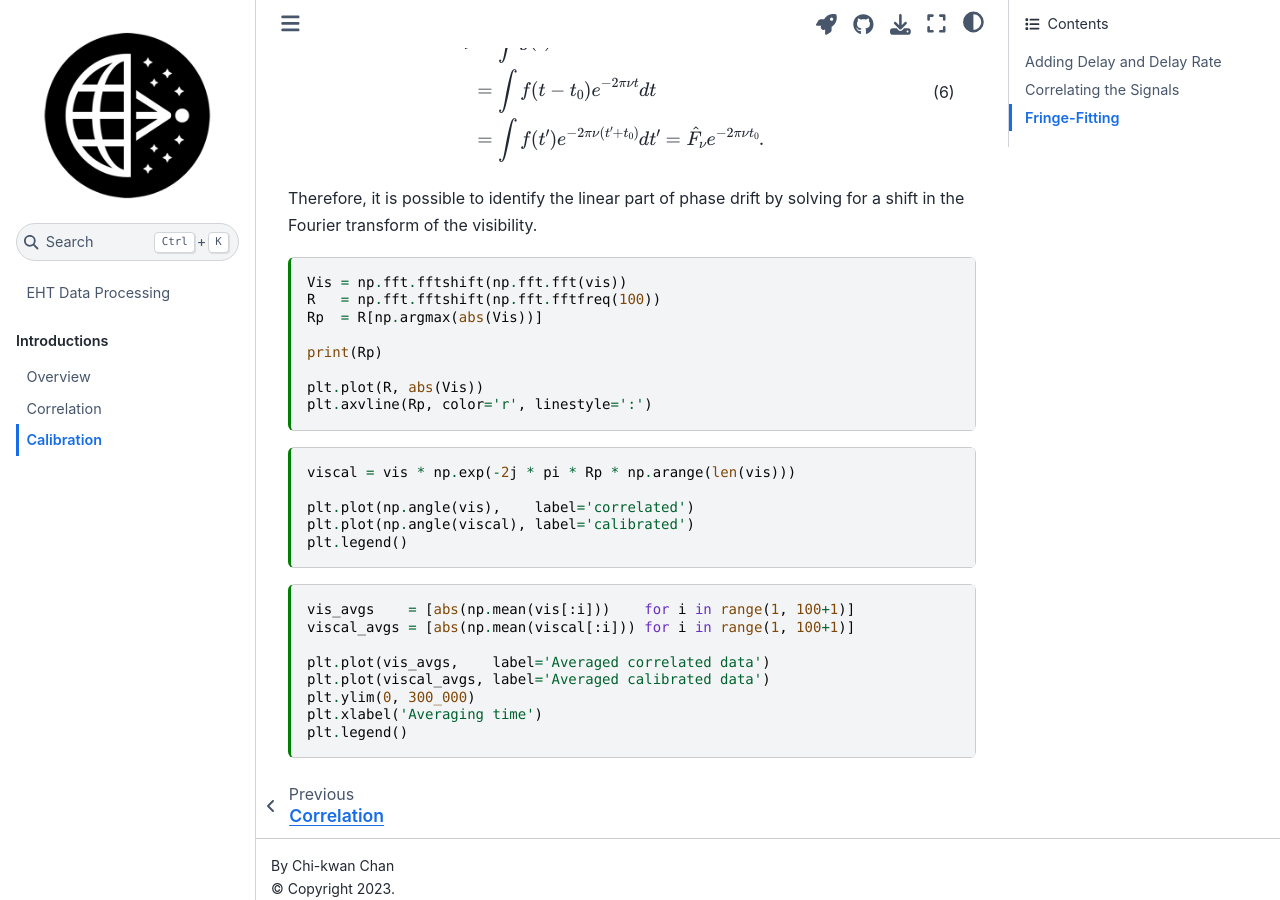
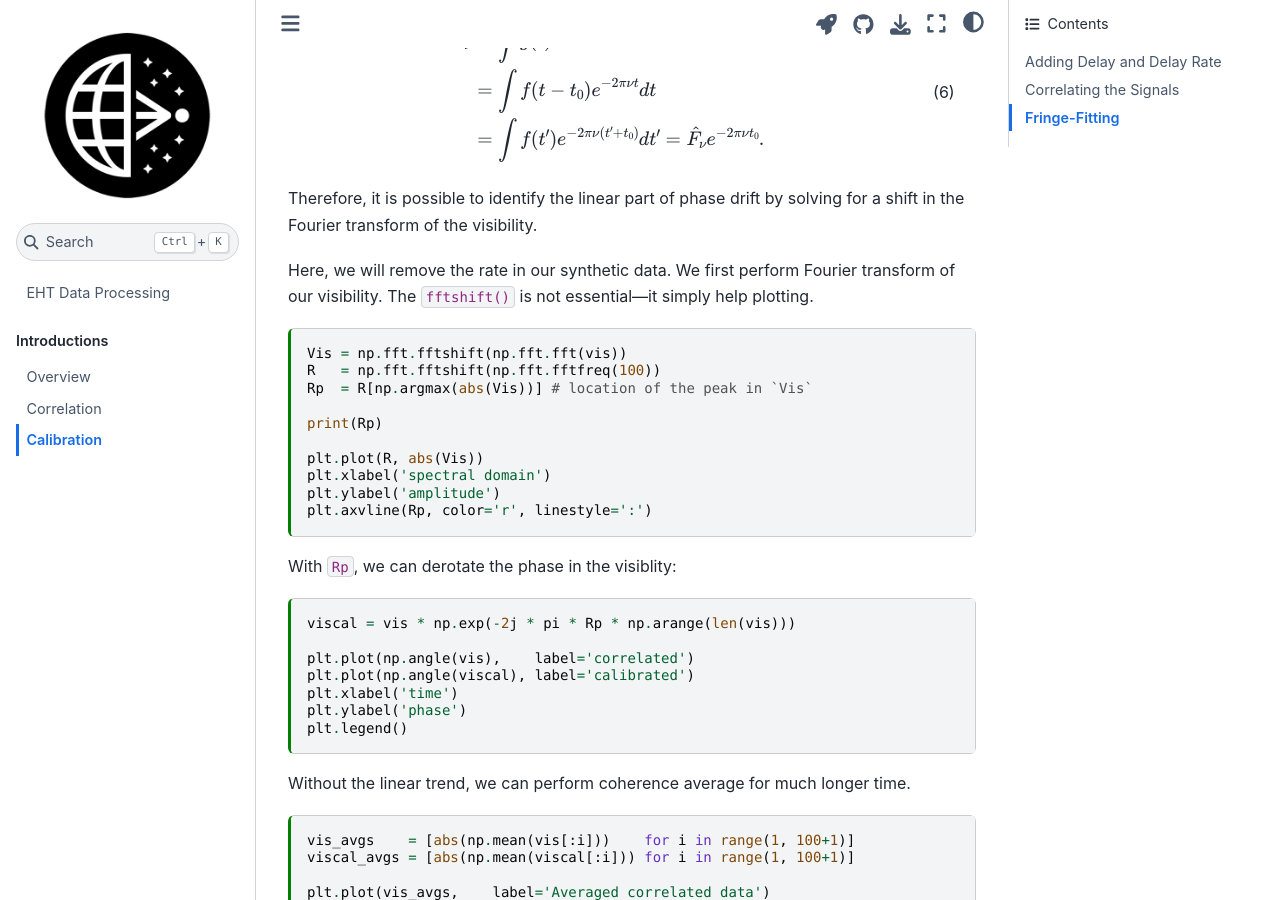
Before and after one commit to focisrc/eht-databook, a Jupyter Book: the page built from docs/intro/calibration.md, in a window 1280 px wide and 900 px high, scrolled down 2993 px. Built offline with Jupyter Book 1.0.4 settings and Sphinx 7.4.7 and the Sphinx Book theme 1.1.4, drawn with Linux system fonts in a browser that asks for light colours.

Commit message:
Add more descriptions

````diff
--- a/docs/intro/calibration.md
+++ b/docs/intro/calibration.md
@@ -176,24 +176,36 @@ Let $g(t) = f(t - t_0)$ and $\hat{G}_\nu$ be its Fourier transform,
 Therefore, it is possible to identify the linear part of phase drift
 by solving for a shift in the Fourier transform of the visibility.
 
+Here, we will remove the rate in our synthetic data.
+We first perform Fourier transform of our visibility.
+The `fftshift()` is not essential---it simply help plotting.
+
 ```{code-cell} ipython3
 Vis = np.fft.fftshift(np.fft.fft(vis))
 R   = np.fft.fftshift(np.fft.fftfreq(100))
-Rp  = R[np.argmax(abs(Vis))]
+Rp  = R[np.argmax(abs(Vis))] # location of the peak in `Vis`
 
 print(Rp)
 
 plt.plot(R, abs(Vis))
+plt.xlabel('spectral domain')
+plt.ylabel('amplitude')
 plt.axvline(Rp, color='r', linestyle=':')
 ```
+
+With `Rp`, we can derotate the phase in the visiblity:
 
 ```{code-cell} ipython3
 viscal = vis * np.exp(-2j * pi * Rp * np.arange(len(vis)))
 
 plt.plot(np.angle(vis),    label='correlated')
 plt.plot(np.angle(viscal), label='calibrated')
+plt.xlabel('time')
+plt.ylabel('phase')
 plt.legend()
 ```
+
+Without the linear trend, we can perform coherence average for much longer time.
 
 ```{code-cell} ipython3
 vis_avgs    = [abs(np.mean(vis[:i]))    for i in range(1, 100+1)]
````
